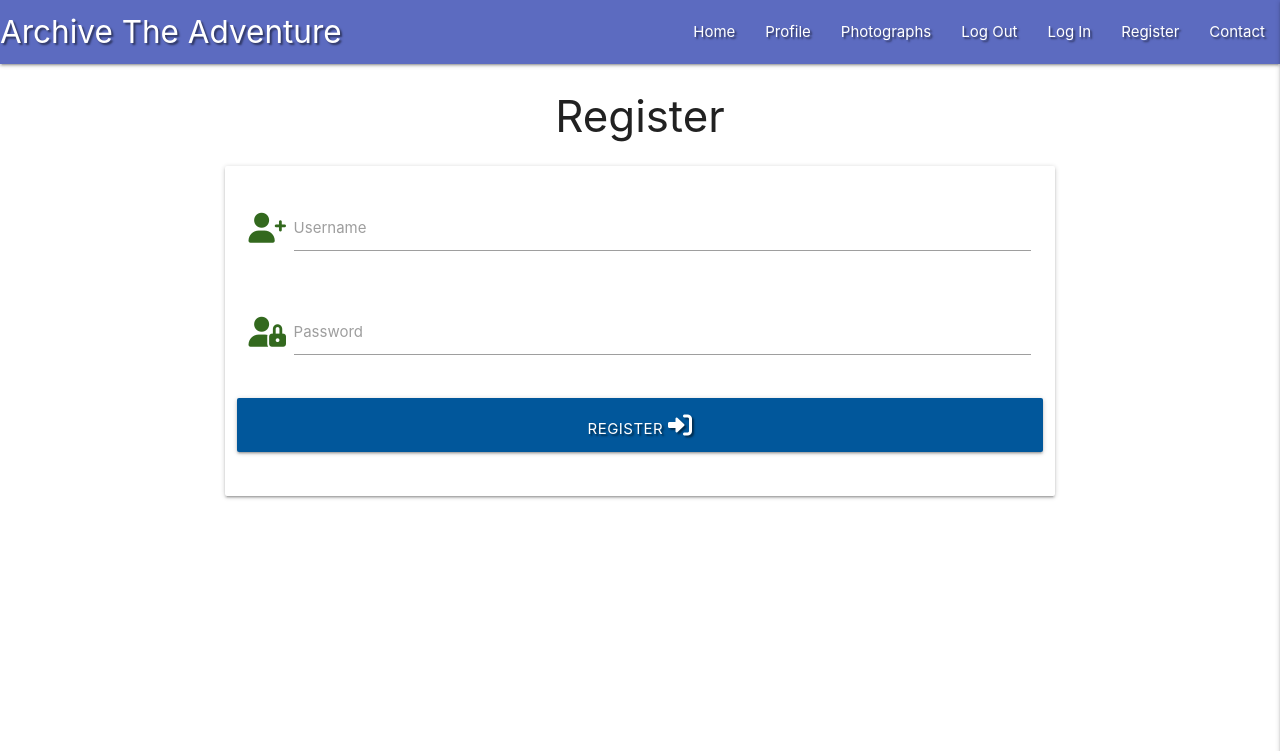
After one commit to sara5491/ArchiveTheAdventure, a Flask app: page /register in a window 1280 px wide. The commit adds this page. Shown: the top 751 px of the page. Run offline with Flask 2, Linux system fonts and the light colour scheme; some libraries are stand-ins or nearby versions.

Commit message:
add register template

```diff
--- a/app.py
+++ b/app.py
@@ -24,6 +24,11 @@ def get_photos():
     return render_template("photos.html", photos=photos)
 
 
+@app.route("/register", methods=["GET", "POST"])
+def register():
+    return render_template("register.html")
+
+
 if __name__ == "__main__":
     app.run(host=os.environ.get("IP"),
             port=int(os.environ.get("PORT")),
--- a/templates/base.html
+++ b/templates/base.html
@@ -25,7 +25,7 @@
                         <li><a href="#">Photographs</a></li>
                         <li><a href="#">Log Out</a></li>
                         <li><a href="#">Log In</a></li>
-                        <li><a href="#">Register</a></li>
+                        <li><a href="{{ url_for('register') }}">Register</a></li>
                         <li><a href="#">Contact</a></li>
                       </ul>
                     </div>
@@ -33,12 +33,12 @@
                 <!-- mobile side navbar -->
                   <ul class="sidenav" id="mobile-demo">
                     <li><h4 class="center-align light-blue-text text-darken-4">Archive The Adventure</h4></li>
-                    <li><a href="{{ url_for('get_photos') }}"">Home</a></li>
+                    <li><a href="{{ url_for('get_photos') }}">Home</a></li>
                     <li><a href="#">Profile</a></li>
                     <li><a href="#">Photographs</a></li>
                     <li><a href="#">Log Out</a></li>
                     <li><a href="#">Log In</a></li>
-                    <li><a href="#">Register</a></li>
+                    <li><a href="{{ url_for('register') }}">Register</a></li>
                     <li><a href="#">Contact</a></li>
                   </ul>
     {% block content %}
--- /dev/null
+++ b/templates/register.html
@@ -0,0 +1,35 @@
+{% extends "base.html" %}
+{% block content %}
+
+    <h3 class="center-align">Register</h3>
+
+    <div class="row">
+        <form class="col s12 m8 offset-m2" method="POST" action="{{ url_for('register') }}">
+            <div class="card-panel">
+                <!-- username -->
+                <div class="row">
+					<div class="input-field col s12">
+						<i class="fas fa-user-plus prefix light-green-text text-darken-4"></i>
+						<input id="username" name="username" type="text" class="validate">
+						<label for="username">Username</label>
+					</div>
+                </div>
+                <!-- password -->
+                <div class="row">
+                    <div class="input-field col s12">
+						<i class="fas fa-user-lock prefix light-green-text text-darken-4"></i>
+                        <input id="password" name="password" type="password" class="validate">
+                        <label for="password">Password</label>
+                    </div>
+                </div>
+                <!-- register -->
+                <div class="row">
+                    <button type="submit" class="col s12 btn-large light-blue darken-4 text-shadow">
+                        Register <i class="fas fa-sign-in-alt"></i>
+                    </button>
+                </div>
+            </div>
+        </form>
+    </div>
+
+{% endblock %}
```
